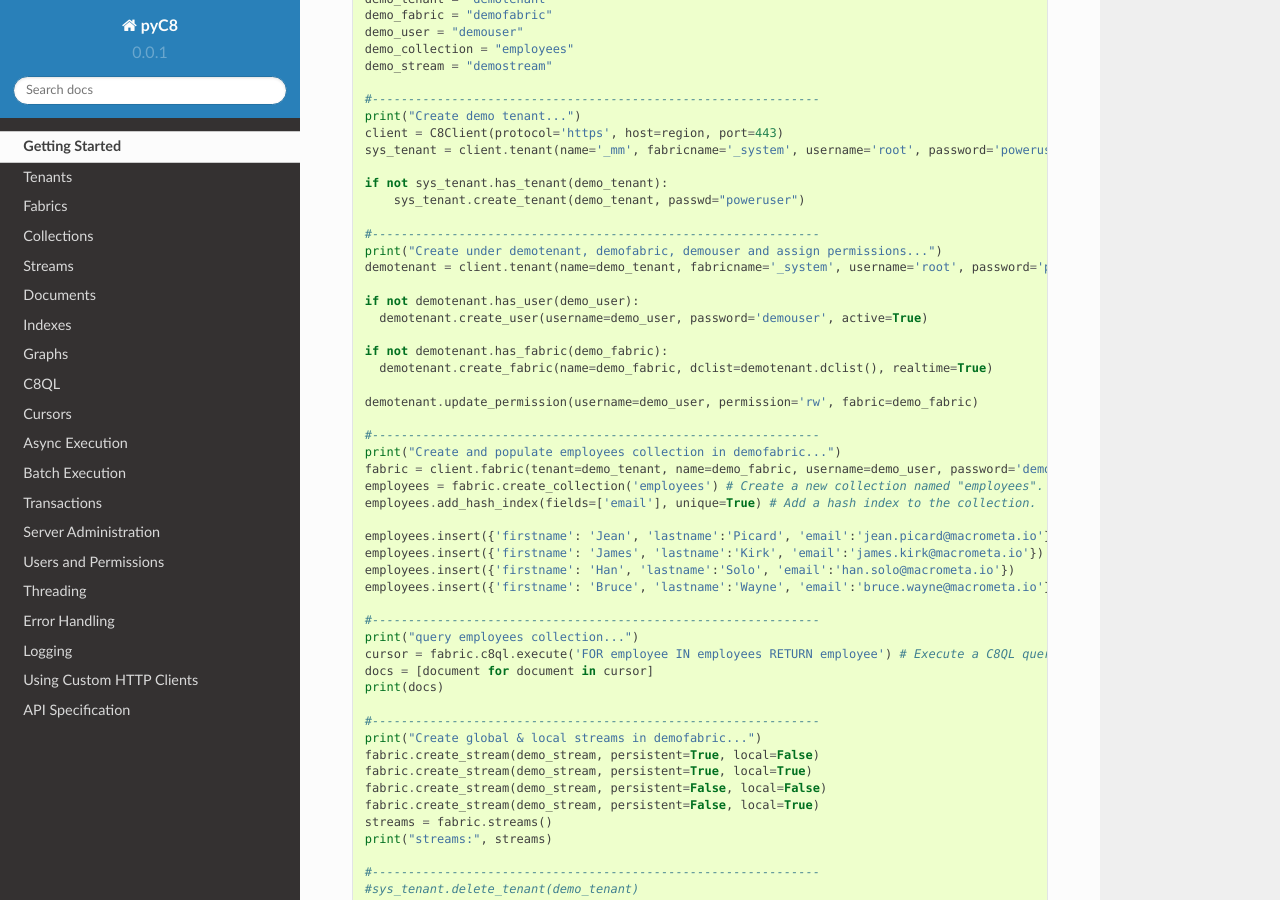
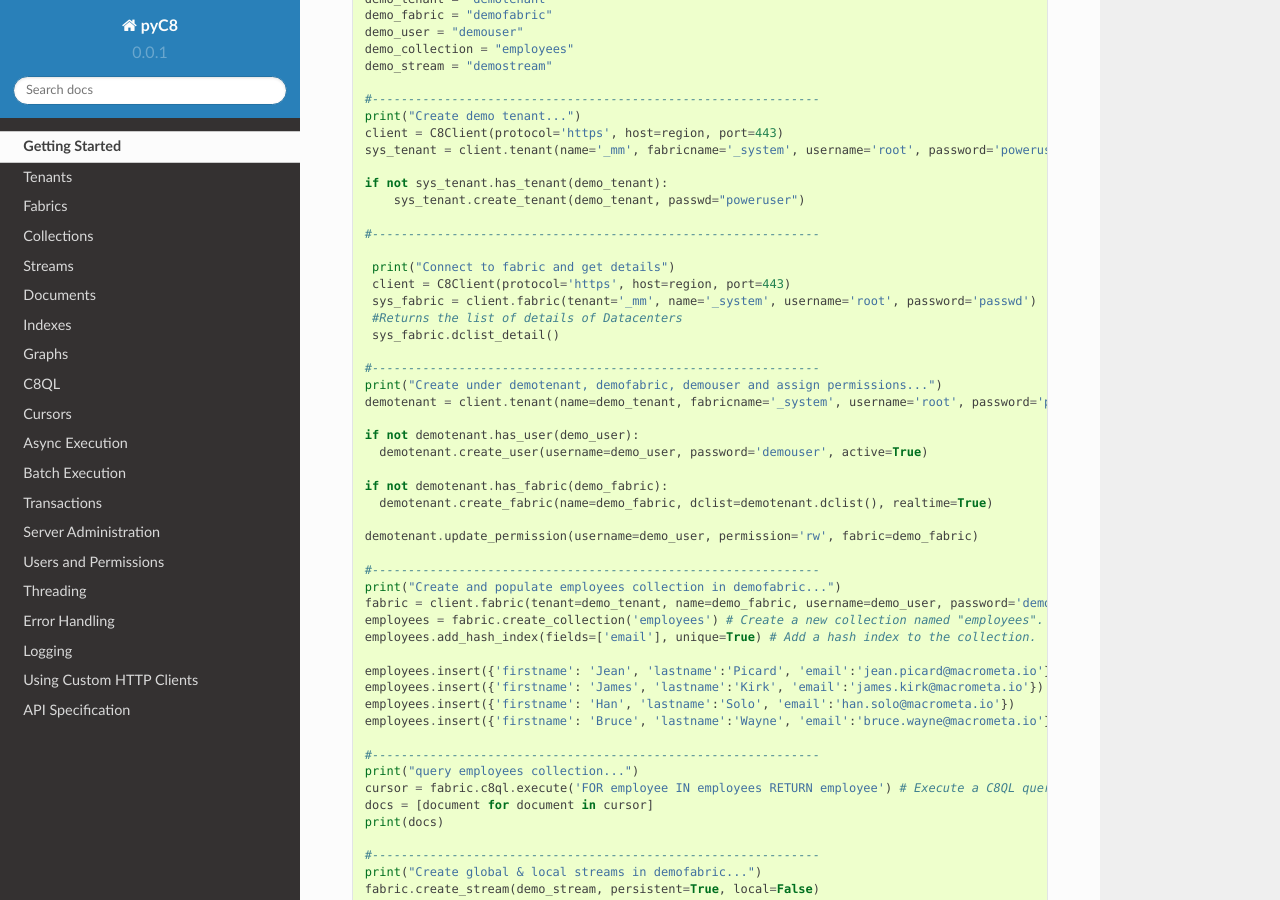
Before and after one commit to Macrometacorp/pyC8, a Sphinx documentation site: the page built from docs/overview.rst, in a window 1280 px wide and 900 px high, scrolled down 331 px. Built offline with Sphinx 7.4.7 and the Read the Docs theme 2.0.0, drawn with Linux system fonts in a browser that asks for light colours.

Commit message:
added dclist_detail to docs

```diff
--- a/docs/fabric.rst
+++ b/docs/fabric.rst
@@ -29,6 +29,9 @@ If the ``Realtime`` option is enabled for a fabric, then any clients with connec
 
     # List all fabrics in the 'mytenant' tenant
     sys_fabric.fabrics()
+
+    #Returns the list of details of Datacenters
+    sys_fabric.dclist_detail()
 
     # Create a new fabric named "test" if it does not exist.
     # Only the tenant admin has access to it at time of its creation.
--- a/docs/overview.rst
+++ b/docs/overview.rst
@@ -24,6 +24,14 @@ Here is an example showing how **pyC8** client can be used:
 
    if not sys_tenant.has_tenant(demo_tenant):
        sys_tenant.create_tenant(demo_tenant, passwd="poweruser")
+
+   #--------------------------------------------------------------
+
+    print("Connect to fabric and get details")
+    client = C8Client(protocol='https', host=region, port=443)
+    sys_fabric = client.fabric(tenant='_mm', name='_system', username='root', password='passwd')
+    #Returns the list of details of Datacenters
+    sys_fabric.dclist_detail()
 
    #--------------------------------------------------------------
    print("Create under demotenant, demofabric, demouser and assign permissions...")
```
